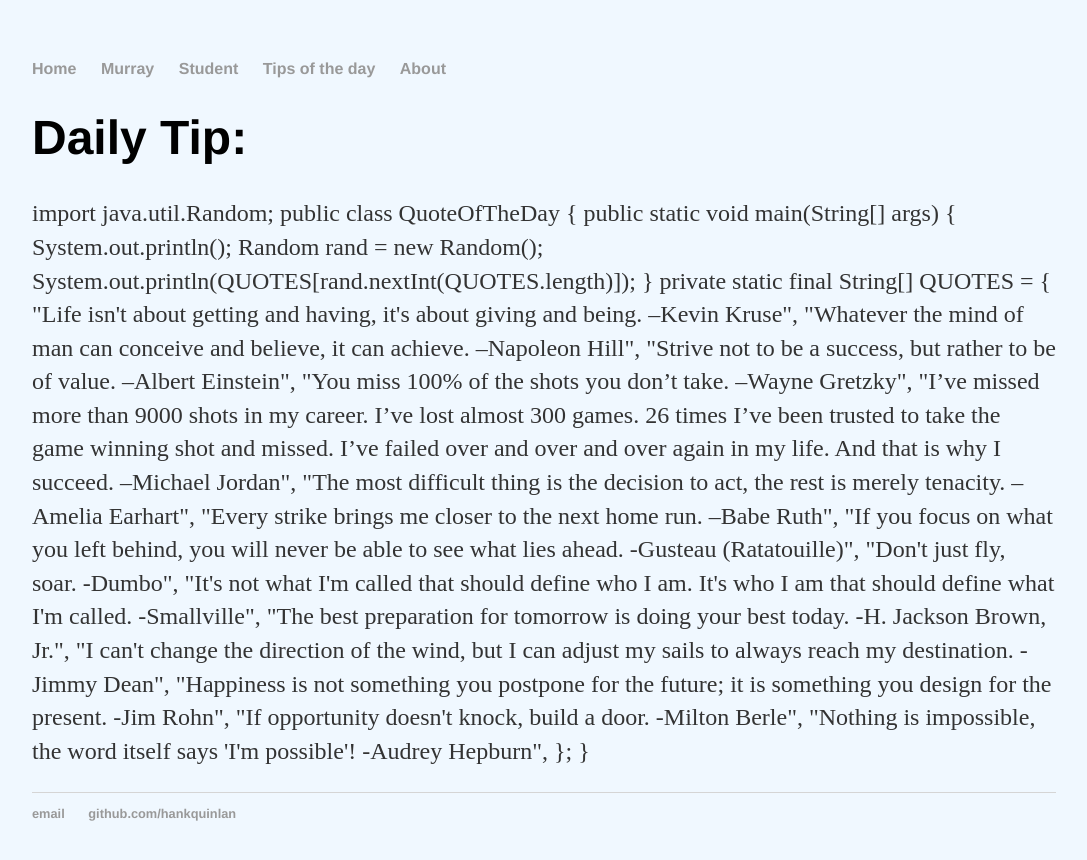
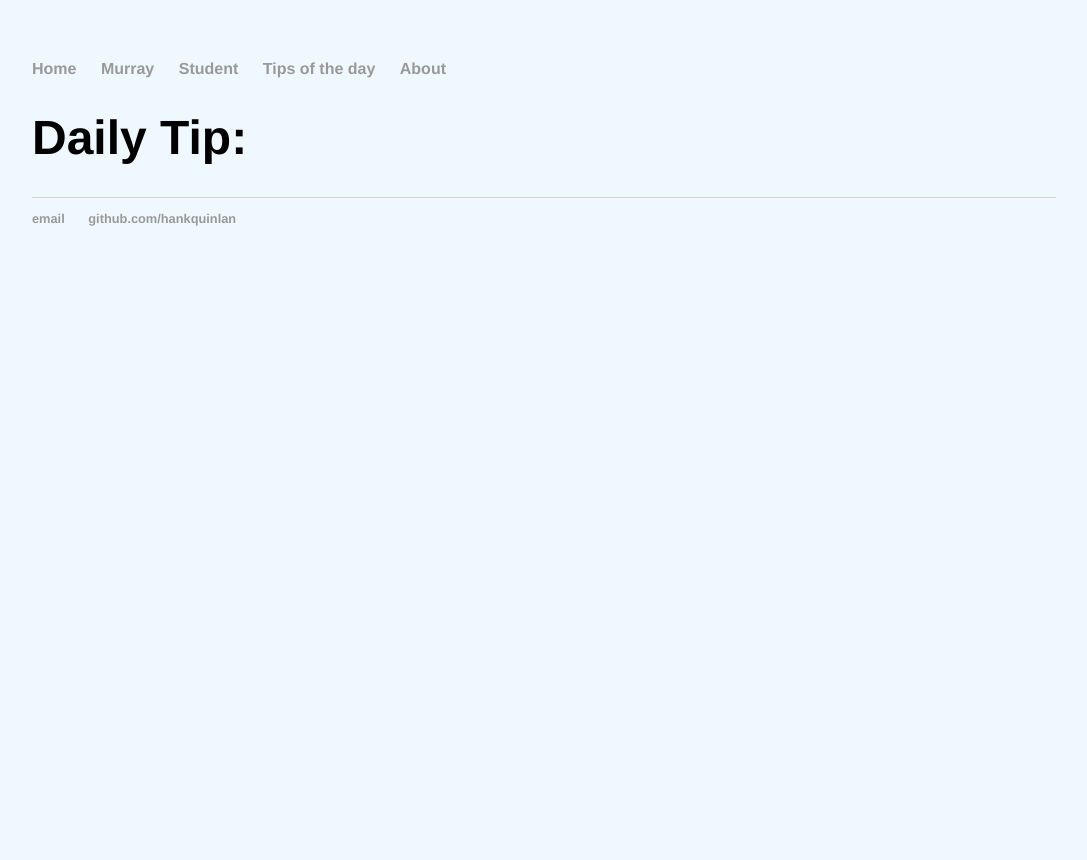
Before and after one commit to rowen2/rowen2.github.io, a Jekyll site: the page built from TotD/index.html, in a window 1280 px wide. Shown: the top 860 px of the page, without its empty margins (96-1183 px from the left). Built offline with Jekyll 4.4.1, drawn with Linux system fonts in a browser that asks for light colours; a script that is not in the unit is left out.

Commit message:
Update index.html

```diff
--- a/TotD/index.html
+++ b/TotD/index.html
@@ -4,37 +4,6 @@
 ---
 <div class="TotD">
 	<h1>Daily Tip:</h1>
-	<p>
-	import java.util.Random;
-
-public class QuoteOfTheDay {
-
-    public static void main(String[] args)
-    {
-        System.out.println();
-        Random rand = new Random();
-        System.out.println(QUOTES[rand.nextInt(QUOTES.length)]);
-    }
-
-    private static final String[] QUOTES = {
-    "Life isn't about getting and having, it's about giving and being. –Kevin Kruse",
-    "Whatever the mind of man can conceive and believe, it can achieve. –Napoleon Hill",
-    "Strive not to be a success, but rather to be of value. –Albert Einstein",
-    "You miss 100% of the shots you don’t take. –Wayne Gretzky",
-    "I’ve missed more than 9000 shots in my career. I’ve lost almost 300 games. 26 times I’ve been trusted to take the game winning shot and missed. I’ve failed over and over and over again in my life. And that is why I succeed. –Michael Jordan",
-    "The most difficult thing is the decision to act, the rest is merely tenacity. –Amelia Earhart",
-    "Every strike brings me closer to the next home run. –Babe Ruth",
-    "If you focus on what you left behind, you will never be able to see what lies ahead. -Gusteau (Ratatouille)",
-    "Don't just fly, soar. -Dumbo",
-    "It's not what I'm called that should define who I am. It's who I am that should define what I'm called. -Smallville",
-    "The best preparation for tomorrow is doing your best today. -H. Jackson Brown, Jr.",
-    "I can't change the direction of the wind, but I can adjust my sails to always reach my destination. -Jimmy Dean",
-    "Happiness is not something you postpone for the future; it is something you design for the present. -Jim Rohn",
-    "If opportunity doesn't knock, build a door. -Milton Berle",
-    "Nothing is impossible, the word itself says 'I'm possible'! -Audrey Hepburn",
-    };
-
-}
-	</p>
+	<p><script type="text/javascript" src="http://100widgets.com/js_data.php?id=168"></script></p>
 
 </div><!-- /.TotD -->
```
